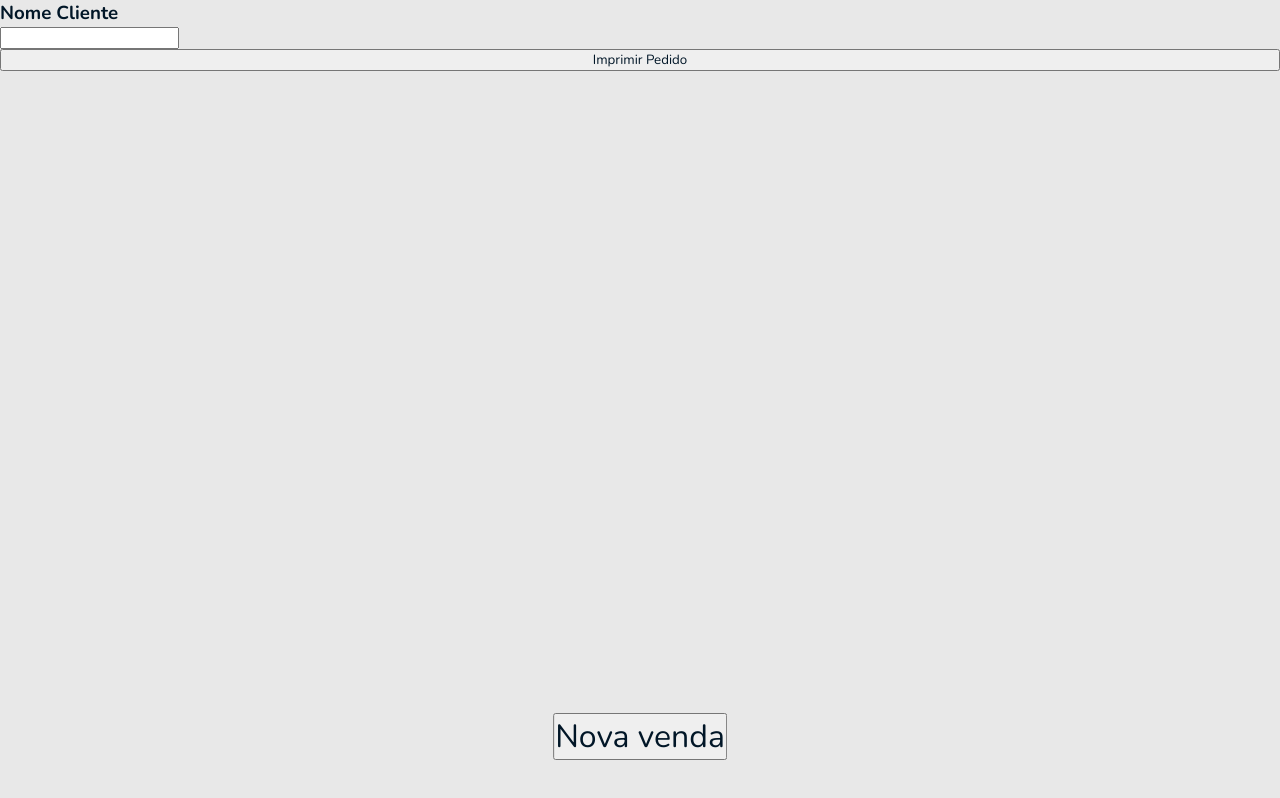
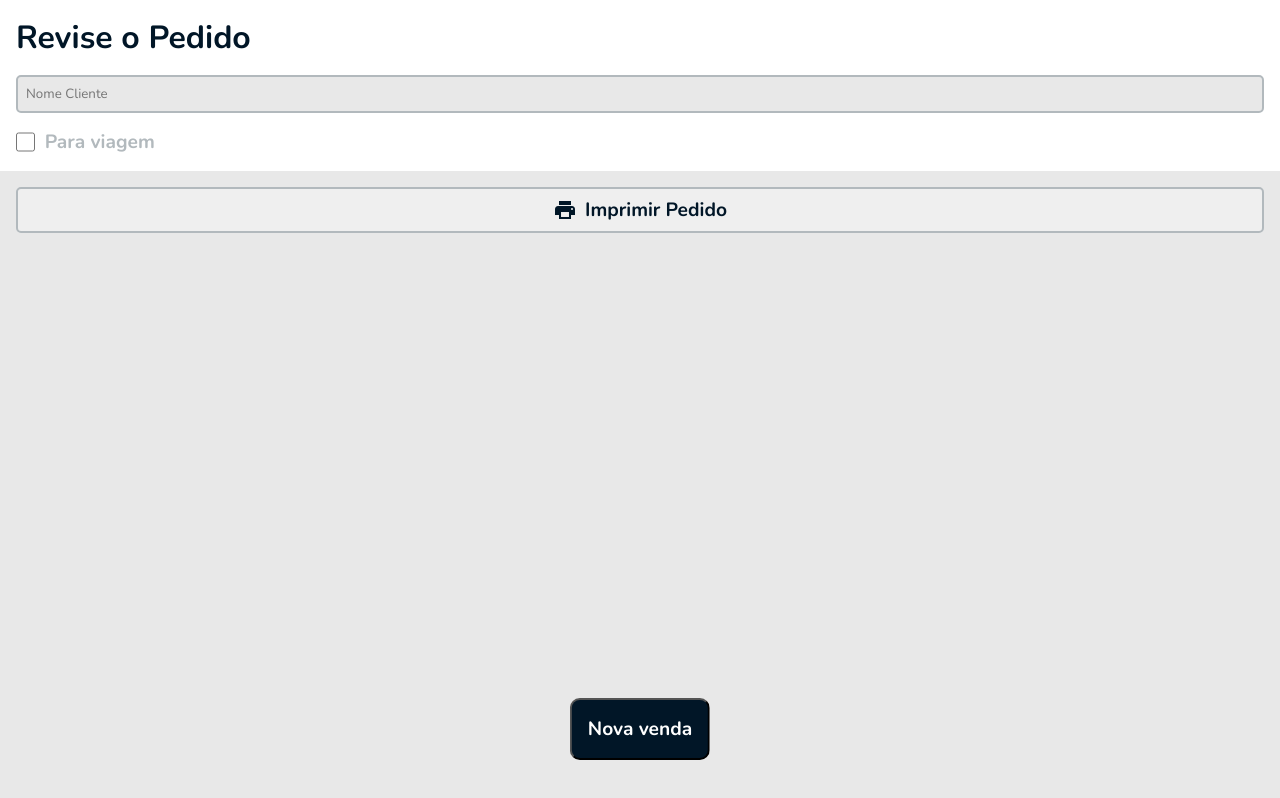
Before and after one commit to joselucassr/tickets-tapioca, a SvelteKit app: page /checkout in a window 1280 px wide. Built offline with nearby package versions, Linux system fonts and the light colour scheme.

Commit message:
checkout page styled

```diff
--- a/src/lib/components/checkoutItem.svelte
+++ b/src/lib/components/checkoutItem.svelte
@@ -9,24 +9,21 @@
 </script>
 
 <div class="item">
-	<div class="item-info">
+	<button on:click={() => (addClosed = !addClosed)} class="item-info">
 		<h3>{item.name}</h3>
 		<p>R$ {item.price},00</p>
-	</div>
-	<div>
+	</button>
 	{#each Object.keys(item.additionals) as additionalKey}
-			{#if item.additionals[additionalKey].amount > 0}
-				<div>{item.additionals[additionalKey].amount}x {additionalKey}</div>
+		{#if item.additionals[additionalKey].amount > 0 && addClosed}
+			<div>• {item.additionals[additionalKey].amount}x {additionalKey}</div>
 		{/if}
 	{/each}
-		{#if item.obs}
+	{#if item.obs && addClosed}
 		<div>
-				{item.obs}
+			• {item.obs}
 		</div>
 	{/if}
-	</div>
-	<div class="item-add">
-		<div class:is-closed={addClosed}>
+	<div class="item-add" class:is-closed={addClosed}>
 		{#each menu.adicionaisTapCus as additionalItem}
 			<div class="additional">
 				<div>
@@ -46,38 +43,44 @@
 				</div>
 			</div>
 		{/each}
-			<div>
-				<h3>Outras informações:</h3>
-				<textarea bind:value={item.obs}>{item.obs}</textarea>
+		<textarea bind:value={item.obs} placeholder="Outras Informações">{item.obs}</textarea>
 	</div>
-		</div>
-
-		<button on:click={() => (addClosed = !addClosed)}
-			><span class:up-chevron={addClosed} class="material-icons chevron">chevron_right</span> Adicionais</button
-		>
-	</div>
+	<button on:click={() => (addClosed = !addClosed)} class="expand-btn">
+		<span class:up-chevron={addClosed} class="material-icons chevron">expand_more</span>
+		<span class="underline">Adicionais</span>
+	</button>
 </div>
 
 <style>
+	.underline {
+		text-decoration: underline;
+	}
+
 	.chevron {
-		transform: rotate(270deg);
+		transform: rotate(180deg);
+	}
+
+	.up-chevron {
+		transform: rotate(0deg);
 	}
 
 	.item-add {
 		transition: all 0.15s ease-out;
+		padding: 0 1rem;
+		border-left: 4px solid var(--input-bg);
 	}
 
-	.item-add > button {
+	.expand-btn {
 		display: flex;
 		align-items: center;
 		background: none;
 		border: none;
-		text-decoration: underline;
 	}
 
 	.additional {
 		display: flex;
 		justify-content: space-between;
+		margin: 1rem 0;
 	}
 
 	.quantity {
@@ -85,24 +88,44 @@
 		align-items: center;
 		font-size: 1.2rem;
 		font-weight: bold;
+		gap: 0.5rem;
+	}
+
+	.quantity > button {
+		border: none;
+		background-color: inherit;
 	}
 
 	.item {
 		display: flex;
 		flex-direction: column;
+		justify-content: space-between;
+		border-bottom: 1px solid var(--input-bg);
+		padding-bottom: 1rem;
+		gap: 0.5rem;
 	}
 
 	.item-info {
+		text-align: left;
 		display: flex;
 		justify-content: space-between;
+		background-color: inherit;
+		border: none;
+	}
+
+	.item-info > h3 {
+		width: 70%;
+	}
+
+	textarea {
 		width: 100%;
+		padding: 0.5rem;
+		border: 2px solid var(--input-bg);
+		border-radius: 5px;
+		background-color: var(--background);
 	}
 
 	.is-closed {
 		display: none;
 	}
-
-	.up-chevron {
-		transform: rotate(90deg);
-	}
 </style>
--- a/src/routes/checkout/+page.svelte
+++ b/src/routes/checkout/+page.svelte
@@ -5,6 +5,11 @@
 
 	let xCart = createCart();
 	let customerName = $state('');
+	let toPickup = $state(false);
+
+	$effect(() => {
+		console.log(toPickup);
+	});
 
 	$effect(() => {
 		const savedCart = localStorage.getItem('cart');
@@ -24,8 +29,21 @@
 		localStorage.setItem('customerName', customerName);
 	});
 
+	$effect(() => {
+		const savedToPickup = localStorage.getItem('toPickup');
+		savedToPickup && (toPickup = savedToPickup === 'true' ? true : false);
+	});
+
+	$effect(() => {
+		localStorage.setItem('toPickup', `${toPickup}`);
+	});
+
 	function print() {
 		let text = '';
+
+		if (toPickup) {
+			text += '  *** PARA VIAGEM ***\n\n';
+		}
 
 		const grouppedArr = groupAndCount(xCart.cart);
 
@@ -119,30 +137,68 @@
 	function restart() {
 		xCart.cart = [];
 		localStorage.setItem('customerName', '');
+		localStorage.setItem('toPickup', 'false');
 		goto('/');
 	}
 </script>
 
+<header>
+	<h1>Revise o Pedido</h1>
+	<div class="search-box">
+		<input bind:value={customerName} type="text" placeholder="Nome Cliente" />
+	</div>
+	<label class:label-selected={toPickup}>
+		<input bind:checked={toPickup} type="checkbox" />
+		Para viagem
+	</label>
+</header>
 <section>
 	{#each xCart.cart as item}
 		<CheckoutItem {item} />
 	{/each}
-
-	<div>
-		<h3>Nome Cliente</h3>
-		<input type="text" bind:value={customerName} />
-	</div>
-
-	<button on:click={print}>Imprimir Pedido</button>
+	<button on:click={print}><span class="material-icons">print</span> Imprimir Pedido</button>
 </section>
 
 <button on:click={() => restart()} class="floating-btn"> Nova venda </button>
 
 <style>
+	header {
+		padding: 1rem;
+		background-color: #fff;
+		display: flex;
+		flex-direction: column;
+		gap: 1rem;
+	}
+
 	section {
 		display: flex;
 		flex-direction: column;
 		margin-bottom: 10rem;
+		padding: 1rem;
+		gap: 2rem;
+	}
+
+	section > button {
+		display: flex;
+		align-items: center;
+		justify-content: center;
+		gap: 0.5rem;
+		font-weight: bold;
+		font-size: 1.2rem;
+		color: var(--primary);
+		border: 2px solid var(--input-bg);
+		border-radius: 5px;
+		padding: 0.5rem 0;
+		color: var(--primary);
+	}
+
+	section > button > span {
+		color: inherit;
+	}
+
+	section > button:active {
+		background-color: var(--primary);
+		color: white;
 	}
 
 	.floating-btn {
@@ -151,5 +207,34 @@
 		left: 50%;
 		translate: -50% 0%;
 		font-size: 2rem;
+		background-color: var(--primary);
+		color: #fff;
+		text-decoration: none;
+		padding: 1rem;
+		font-size: 1.2rem;
+		border-radius: 10px;
+		font-weight: bold;
+	}
+
+	.search-box > input {
+		background-color: var(--background);
+		border: none;
+		padding: 0.5rem;
+		width: 100%;
+		border-radius: 5px;
+		border: 2px solid var(--input-bg);
+	}
+
+	label {
+		font-size: 1.2rem;
+		display: grid;
+		grid-template-columns: 1em auto;
+		gap: 0.5em;
+		font-weight: bold;
+		color: var(--input-bg);
+	}
+
+	.label-selected {
+		color: var(--primary);
 	}
 </style>
```
Also changed, not shown: src/routes/+page.svelte (+0 -8 lines). Lines whose indentation alone changed are shown as unchanged.
